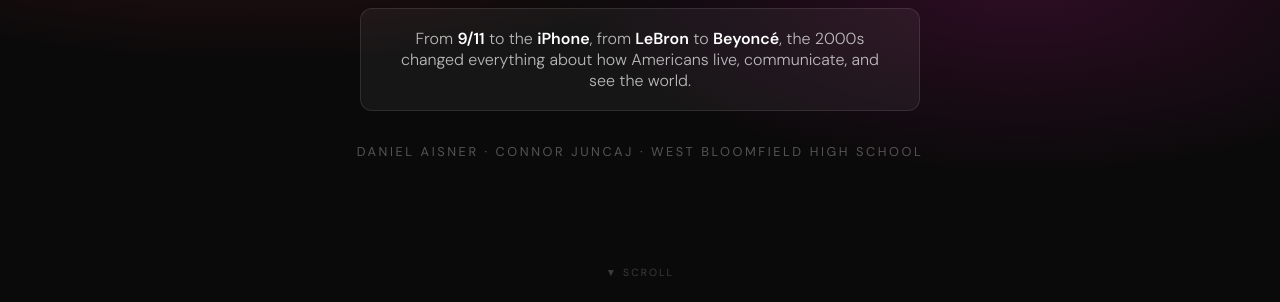
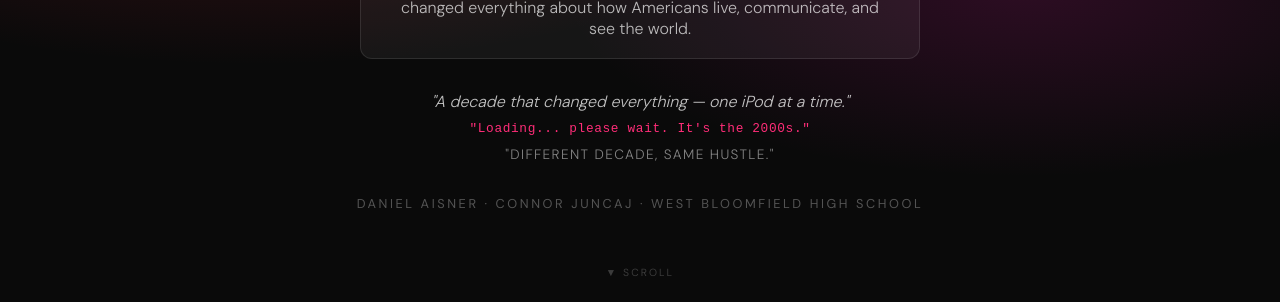
Before and after one commit to danielaisner/2000s-project, a plain HTML site: page index.html in a window 1280 px wide. Shown: the part 495-797 px from the top of the page. Drawn offline with nearby package versions, Linux system fonts and the light colour scheme.

Commit message:
Update index.html

```diff
--- a/index.html
+++ b/index.html
@@ -25,6 +25,10 @@
   .cover-sub { font-size: clamp(1rem, 2.5vw, 1.4rem); font-weight: 300; color: rgba(255,255,255,0.6); margin-top: 1.5rem; position: relative; animation: fadeUp 1s ease 0.2s both; }
   .cover-question { margin-top: 2.5rem; background: rgba(255,255,255,0.05); border: 1px solid rgba(255,255,255,0.1); border-radius: 12px; padding: 1.2rem 2rem; font-size: 1rem; color: rgba(255,255,255,0.7); font-weight: 300; max-width: 560px; position: relative; animation: fadeUp 1s ease 0.4s both; }
   .cover-question strong { color: #fff; font-weight: 600; }
+  .cover-phrases { display: flex; flex-direction: column; gap: 0.6rem; margin-top: 2rem; position: relative; animation: fadeUp 1s ease 0.5s both; }
+  .cover-slogan { font-size: 1rem; color: rgba(255,255,255,0.75); font-style: italic; font-weight: 300; }
+  .cover-catchphrase { font-family: 'Space Mono', monospace; font-size: 0.8rem; color: #FF2D78; letter-spacing: 0.05em; }
+  .cover-saying { font-size: 0.85rem; color: rgba(255,255,255,0.5); font-weight: 300; letter-spacing: 0.1em; text-transform: uppercase; }
   .cover-names { margin-top: 2rem; font-size: 0.8rem; letter-spacing: 0.2em; text-transform: uppercase; color: rgba(255,255,255,0.3); position: relative; animation: fadeUp 1s ease 0.6s both; }
   .cover-scroll { position: absolute; bottom: 2rem; left: 50%; transform: translateX(-50%); color: rgba(255,255,255,0.2); font-size: 0.65rem; letter-spacing: 0.2em; text-transform: uppercase; animation: bounce 2s ease infinite; }
 
@@ -148,6 +152,11 @@
   <div class="cover-decade">2000s</div>
   <div class="cover-sub">How Did This Decade Shape and Change America?</div>
   <div class="cover-question">From <strong>9/11</strong> to the <strong>iPhone</strong>, from <strong>LeBron</strong> to <strong>Beyoncé</strong>, the 2000s changed everything about how Americans live, communicate, and see the world.</div>
+  <div class="cover-phrases">
+    <div class="cover-slogan">"A decade that changed everything — one iPod at a time."</div>
+    <div class="cover-catchphrase">"Loading... please wait. It's the 2000s."</div>
+    <div class="cover-saying">"Different decade, same hustle."</div>
+  </div>
   <div class="cover-names">Daniel Aisner · Connor Juncaj · West Bloomfield High School</div>
   <div class="cover-scroll">▼ scroll</div>
 </section>
@@ -286,8 +295,8 @@
     by: "Daniel Aisner",
     imgs: [
       "https://images.unsplash.com/photo-1546519638-68e109498ffc?w=900&fit=crop",
-      "https://images.unsplash.com/photo-1431324155629-1a6deb1dec8d?w=900&fit=crop",
-      "https://images.unsplash.com/photo-1471295253337-3ceaaedca402?w=900&fit=crop",
+      "https://images.unsplash.com/photo-1579952363873-27f3bade9f55?w=900&fit=crop",
+      "https://images.unsplash.com/photo-1508098682722-e99c43a406b2?w=900&fit=crop"
     ],
     qas: [
       {
```
